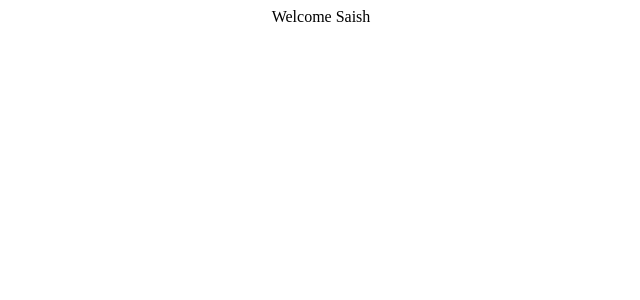
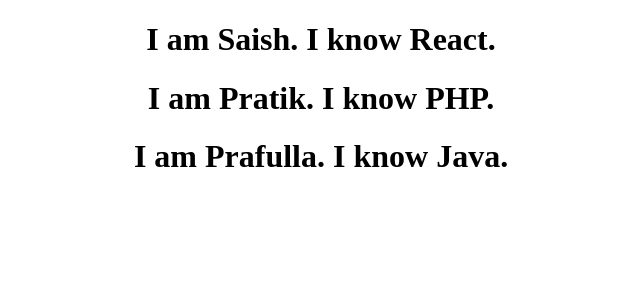
Before and after one commit to SaishJ/React-JS-Beginner-to-Advanced, a React (Create React App) app: page / in a window 1280 px wide. Shown: the top 300 px of the page, without its empty margins (319-959 px from the left). Built offline with nearby package versions, Linux system fonts and the light colour scheme.

Commit message:
:zap: List Rendering
List Rendering

```diff
--- a/src/App.js
+++ b/src/App.js
@@ -9,11 +9,13 @@
 import EvenBind from "./components/EventBind";
 import ParentComponent from "./components/ParentComponent";
 import UserGreeting from "./components/UserGreeting";
+import PersonList from "./components/PersonList";
 
 function App() {
   return (
     <div className="App">
-      <UserGreeting />
+      <PersonList />
+      {/* <UserGreeting /> */}
       {/* <ParentComponent /> */}
       {/* <EvenBind /> */}
       {/* <FunctionClick /> */}
--- /dev/null
+++ b/src/components/Person.js
@@ -0,0 +1,13 @@
+import React from "react";
+
+function Person({ data }) {
+  return (
+    <div>
+      <h1>
+        I am {data.name}. I know {data.skill}.
+      </h1>
+    </div>
+  );
+}
+
+export default Person;
--- /dev/null
+++ b/src/components/PersonList.js
@@ -0,0 +1,23 @@
+import React from "react";
+import Person from "./Person";
+
+function PersonList() {
+  let data = [
+    {
+      name: "Saish",
+      skill: "React",
+    },
+    {
+      name: "Pratik",
+      skill: "PHP",
+    },
+    {
+      name: "Prafulla",
+      skill: "Java",
+    },
+  ];
+  let list = data.map((data) => <Person data={data} />);
+  return <div>{list}</div>;
+}
+
+export default PersonList;
```
Also changed, not shown: 1 other file (tests, documents, lock files or other folders).
